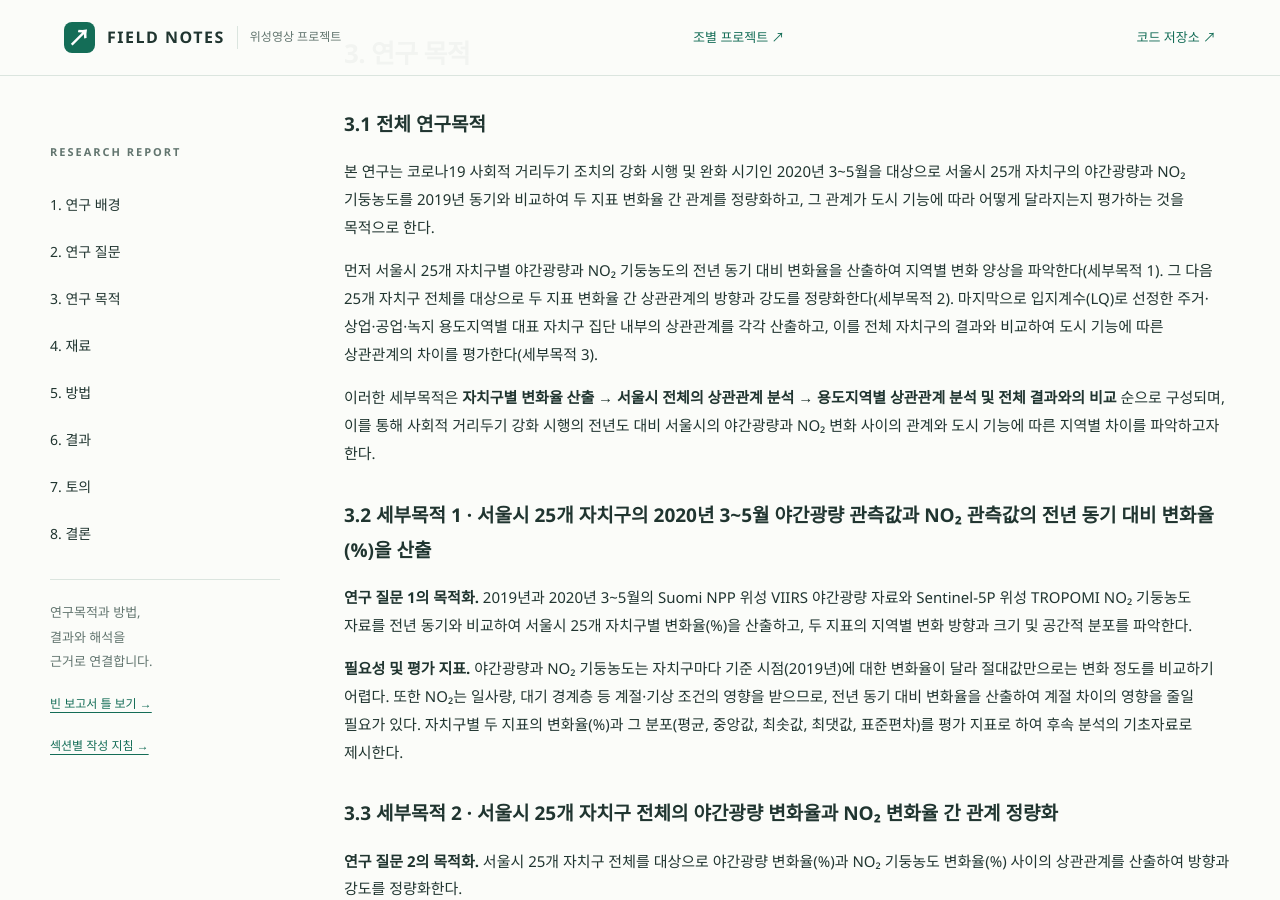
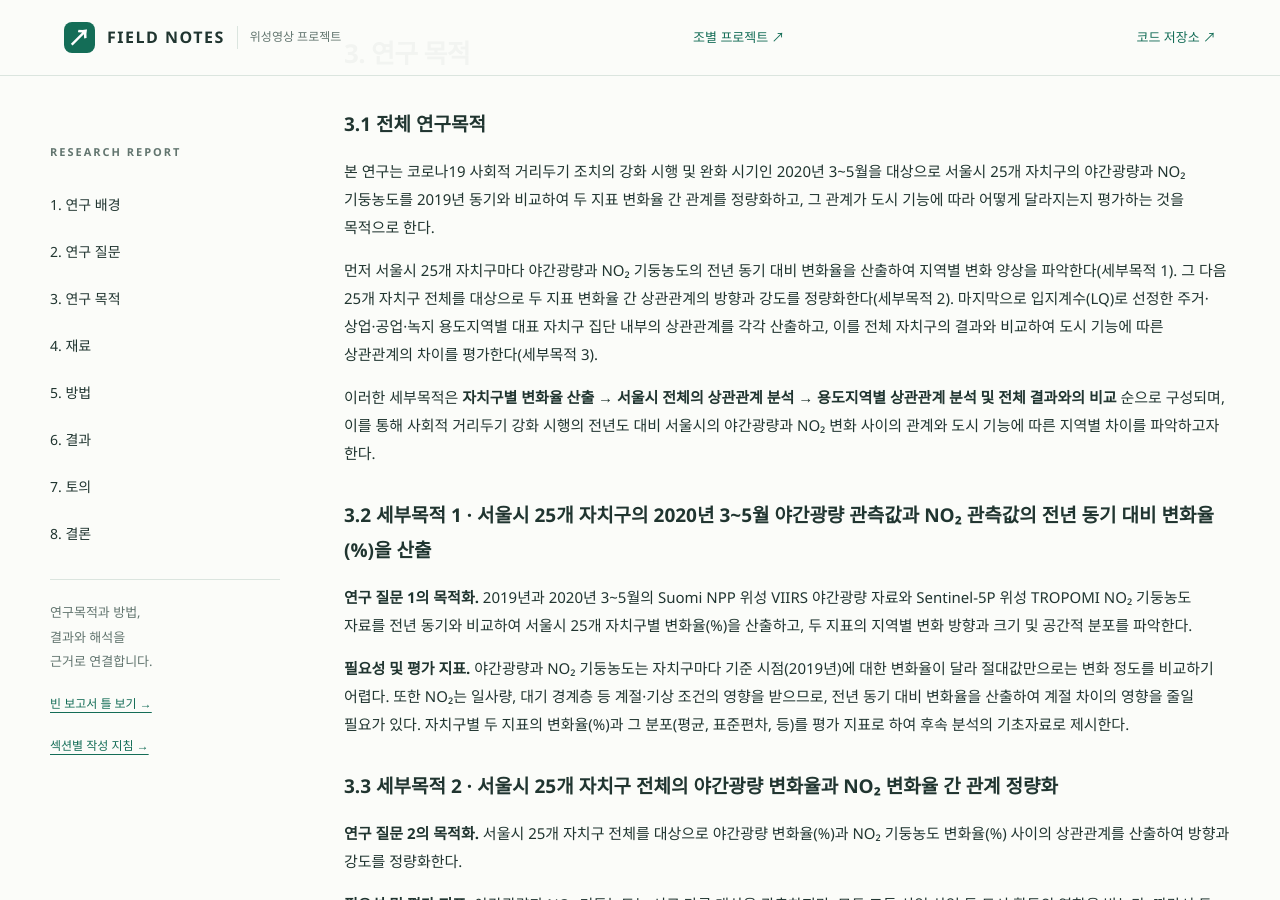
Before and after one commit to rlawkdgns3550-cmyk/surveying2_team03, a Jekyll site: the page built from docs/index.md, in a window 1280 px wide and 900 px high, scrolled down 5844 px. Built offline with Jekyll 4.4.1, drawn with Linux system fonts in a browser that asks for light colours.

Commit message:
Update index.md

```diff
--- a/docs/index.md
+++ b/docs/index.md
@@ -60,14 +60,14 @@ badge: "빈 학술 보고서 틀"
 ### 3.1 전체 연구목적
 본 연구는 코로나19 사회적 거리두기 조치의 강화 시행 및 완화 시기인 2020년 3~5월을 대상으로 서울시 25개 자치구의 야간광량과 NO₂ 기둥농도를 2019년 동기와 비교하여 두 지표 변화율 간 관계를 정량화하고, 그 관계가 도시 기능에 따라 어떻게 달라지는지 평가하는 것을 목적으로 한다.
 
-먼저 서울시 25개 자치구별 야간광량과 NO₂ 기둥농도의 전년 동기 대비 변화율을 산출하여 지역별 변화 양상을 파악한다(세부목적 1). 그 다음 25개 자치구 전체를 대상으로 두 지표 변화율 간 상관관계의 방향과 강도를 정량화한다(세부목적 2). 마지막으로 입지계수(LQ)로 선정한 주거·상업·공업·녹지 용도지역별 대표 자치구 집단 내부의 상관관계를 각각 산출하고, 이를 전체 자치구의 결과와 비교하여 도시 기능에 따른 상관관계의 차이를 평가한다(세부목적 3).
+먼저 서울시 25개 자치구마다 야간광량과 NO₂ 기둥농도의 전년 동기 대비 변화율을 산출하여 지역별 변화 양상을 파악한다(세부목적 1). 그 다음 25개 자치구 전체를 대상으로 두 지표 변화율 간 상관관계의 방향과 강도를 정량화한다(세부목적 2). 마지막으로 입지계수(LQ)로 선정한 주거·상업·공업·녹지 용도지역별 대표 자치구 집단 내부의 상관관계를 각각 산출하고, 이를 전체 자치구의 결과와 비교하여 도시 기능에 따른 상관관계의 차이를 평가한다(세부목적 3).
 
 이러한 세부목적은 **자치구별 변화율 산출 → 서울시 전체의 상관관계 분석 → 용도지역별 상관관계 분석 및 전체 결과와의 비교** 순으로 구성되며, 이를 통해 사회적 거리두기 강화 시행의 전년도 대비 서울시의 야간광량과 NO₂ 변화 사이의 관계와 도시 기능에 따른 지역별 차이를 파악하고자 한다.
 
 ### 3.2 세부목적 1 · 서울시 25개 자치구의 2020년 3~5월 야간광량 관측값과 NO₂ 관측값의 전년 동기 대비 변화율(%)을 산출
 **연구 질문 1의 목적화.** 2019년과 2020년 3~5월의 Suomi NPP 위성 VIIRS 야간광량 자료와 Sentinel-5P 위성 TROPOMI NO₂ 기둥농도 자료를 전년 동기와 비교하여 서울시 25개 자치구별 변화율(%)을 산출하고, 두 지표의 지역별 변화 방향과 크기 및 공간적 분포를 파악한다.
 
-**필요성 및 평가 지표.** 야간광량과 NO₂ 기둥농도는 자치구마다 기준 시점(2019년)에 대한 변화율이 달라 절대값만으로는 변화 정도를 비교하기 어렵다. 또한 NO₂는 일사량, 대기 경계층 등 계절·기상 조건의 영향을 받으므로, 전년 동기 대비 변화율을 산출하여 계절 차이의 영향을 줄일 필요가 있다. 자치구별 두 지표의 변화율(%)과 그 분포(평균, 중앙값, 최솟값, 최댓값, 표준편차)를 평가 지표로 하여 후속 분석의 기초자료로 제시한다.
+**필요성 및 평가 지표.** 야간광량과 NO₂ 기둥농도는 자치구마다 기준 시점(2019년)에 대한 변화율이 달라 절대값만으로는 변화 정도를 비교하기 어렵다. 또한 NO₂는 일사량, 대기 경계층 등 계절·기상 조건의 영향을 받으므로, 전년 동기 대비 변화율을 산출하여 계절 차이의 영향을 줄일 필요가 있다. 자치구별 두 지표의 변화율(%)과 그 분포(평균, 표준편차, 등)를 평가 지표로 하여 후속 분석의 기초자료로 제시한다.
 
 ### 3.3 세부목적 2 · 서울시 25개 자치구 전체의 야간광량 변화율과 NO₂ 변화율 간 관계 정량화
 **연구 질문 2의 목적화.** 서울시 25개 자치구 전체를 대상으로 야간광량 변화율(%)과 NO₂ 기둥농도 변화율(%) 사이의 상관관계를 산출하여 방향과 강도를 정량화한다.
```
